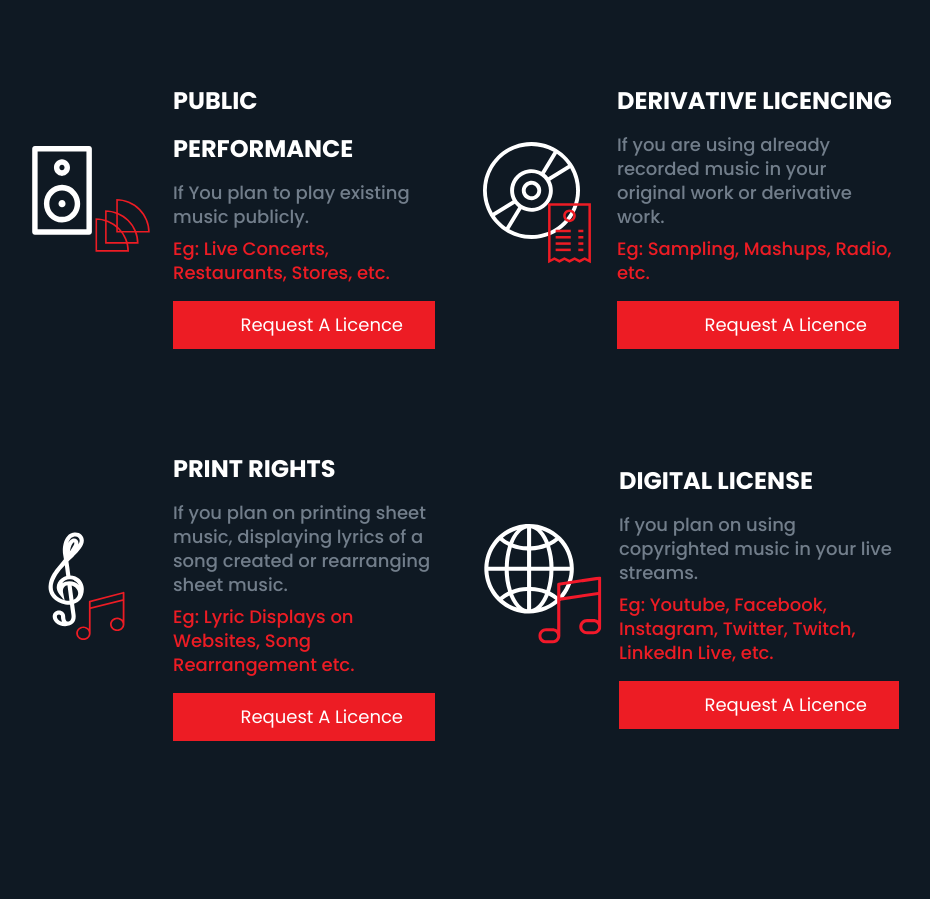
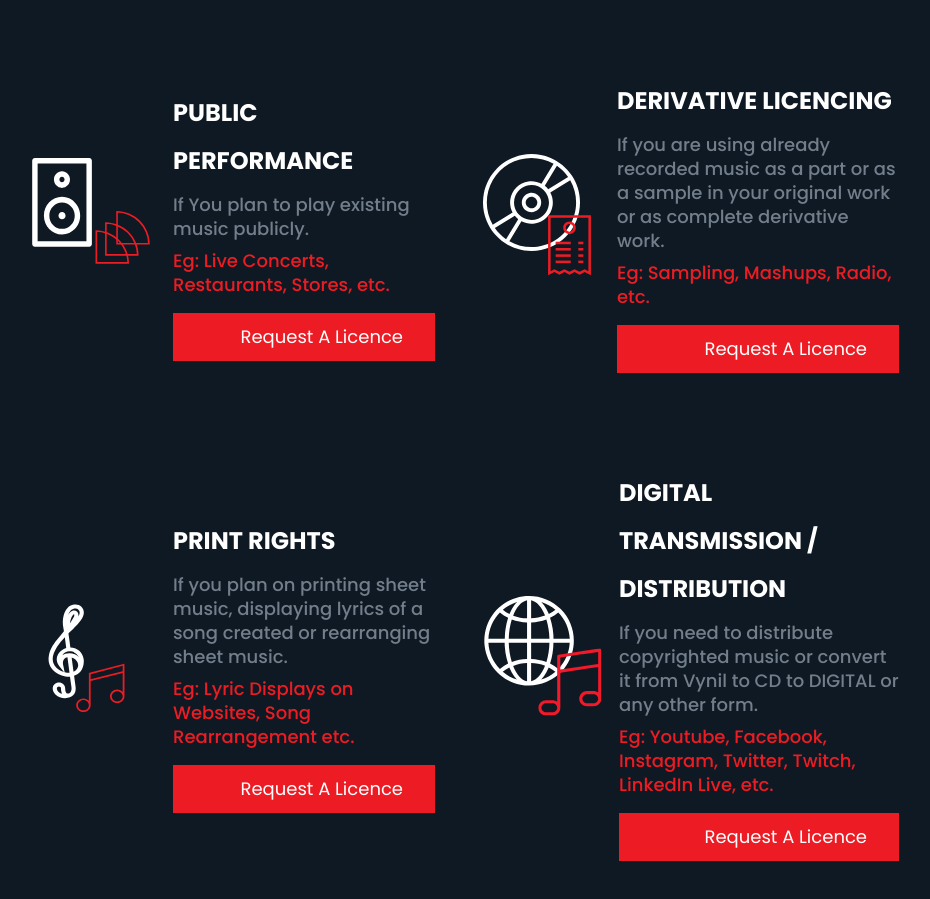
Before and after one commit to Arun-Wasantha/Website, a plain HTML site: page index.html in a window 1280 px wide. Shown: the part 1523-2422 px from the top of the page, without its empty margins (181-1111 px from the left). Drawn offline with nearby package versions, Linux system fonts and the light colour scheme.

Commit message:
Home page and membrers page changes done

```diff
--- a/index.html
+++ b/index.html
@@ -115,7 +115,8 @@
                     INTERNATIONALLY RECOGNIZED MUSIC LICENCING
                 </h1>
                 <p class="heroSection__heroContent__description">
-                    Register your music in an internationally recognized catalogue so you receive the royalties and credit you deserve.
+                    Register your music in an internationally recognized catalogue to receive the royalties you
+                    rightfully own and the credit you deserve.
                 </p>
                 <div class="heroSection__heroContent__servicesSection">
                     <div class="heroSection__heroContent__servicesSection__serviceCard">
@@ -194,7 +195,8 @@
                             MECHANICAL LICENCING
                         </h3>
                         <p class="copyrightTypesSection__licenceTypesContainer__licenceCard__content_description">
-                            If you plan on reproducing or recreating an existing piece of music such as a cover song or distributing the original music as physical copies.
+                            If you plan on reproducing or recreating an existing piece of music such as a cover song or
+                            distributing the original music as physical copies.
                         </p>
                         <p class="copyrightTypesSection__licenceTypesContainer__licenceCard__content_example">
                             Eg: Advertisements, Television, movies, Youtube Videos etc.
@@ -234,7 +236,8 @@
                             DERIVATIVE LICENCING
                         </h3>
                         <p class="copyrightTypesSection__licenceTypesContainer__licenceCard__content_description">
-                            If you are using already recorded music in your original work or derivative work.
+                            If you are using already recorded music as a part or as a sample in your original work or as
+                            complete derivative work.
                         </p>
                         <p class="copyrightTypesSection__licenceTypesContainer__licenceCard__content_example">
                             Eg: Sampling, Mashups, Radio, etc.
@@ -254,7 +257,8 @@
                             PRINT RIGHTS
                         </h3>
                         <p class="copyrightTypesSection__licenceTypesContainer__licenceCard__content_description">
-                            If you plan on printing sheet music, displaying lyrics of a song created or rearranging sheet music.
+                            If you plan on printing sheet music, displaying lyrics of a song created or rearranging
+                            sheet music.
                         </p>
                         <p class="copyrightTypesSection__licenceTypesContainer__licenceCard__content_example">
                             Eg: Lyric Displays on Websites, Song Rearrangement etc.
@@ -271,10 +275,11 @@
                     </div>
                     <div class="copyrightTypesSection__licenceTypesContainer__licenceCard__content">
                         <h3 class="copyrightTypesSection__licenceTypesContainer__licenceCard__content_title">
-                            DIGITAL LICENSE
+                            DIGITAL TRANSMISSION / DISTRIBUTION
                         </h3>
                         <p class="copyrightTypesSection__licenceTypesContainer__licenceCard__content_description">
-                            If you plan on using copyrighted music in your live streams.
+                            If you need to distribute copyrighted music or convert it from Vynil to CD to DIGITAL or any
+                            other form.
                         </p>
                         <p class="copyrightTypesSection__licenceTypesContainer__licenceCard__content_example">
                             Eg: Youtube, Facebook, Instagram, Twitter, Twitch, LinkedIn Live, etc.
@@ -316,8 +321,9 @@
                 <p class="copyrightViolationSection_content_subheading">
                     Once you are a member,
                     <br />
-                    <em class="copyrightViolationSection_content_subheading--emphasis"> we protect your music like it’s our own;
-                        <br /> regardless of who you are  </em> <br /> or who violated your copyrights.
+                    <em class="copyrightViolationSection_content_subheading--emphasis"> we protect your music like it’s
+                        our own;
+                        <br /> regardless of who you are </em> <br /> or who violated your copyrights.
 
                 </p>
                 <a href="report_form.html" class="copyrightViolationSection_content_button">
@@ -334,13 +340,13 @@
                     <h1 id="stat__highlight">
                         175+
                     </h1>
-                    <h2 id="Member__stat__highlight" >
+                    <h2 id="Member__stat__highlight">
                         Members
                     </h2>
                 </div>
                 <div class="copyrightViolationSection_section_stats__songbox">
                     <p>PROTECTING</p>
-                    <h1 >
+                    <h1>
                         8500+
                     </h1>
                     <h1 id="Member__stat__highlight">
```
Also changed, not shown: members.html (+1 -1 lines).
